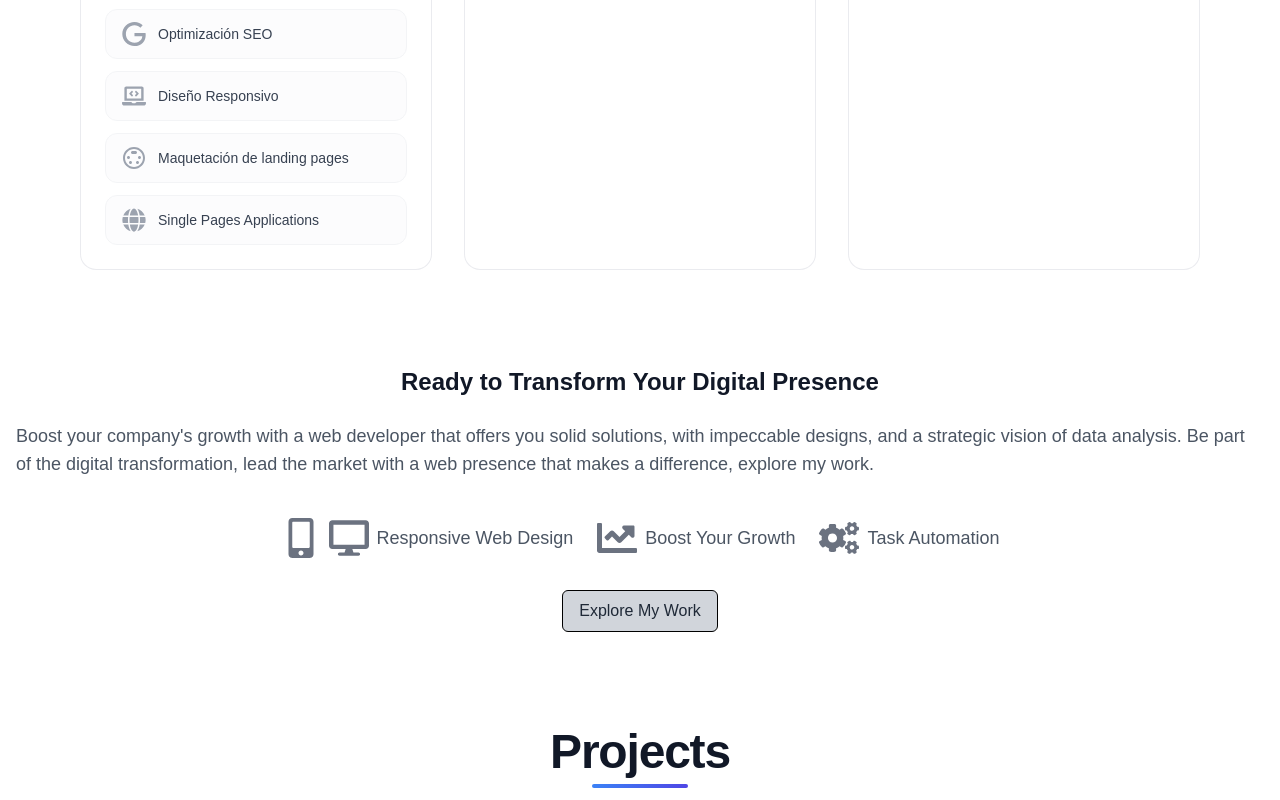
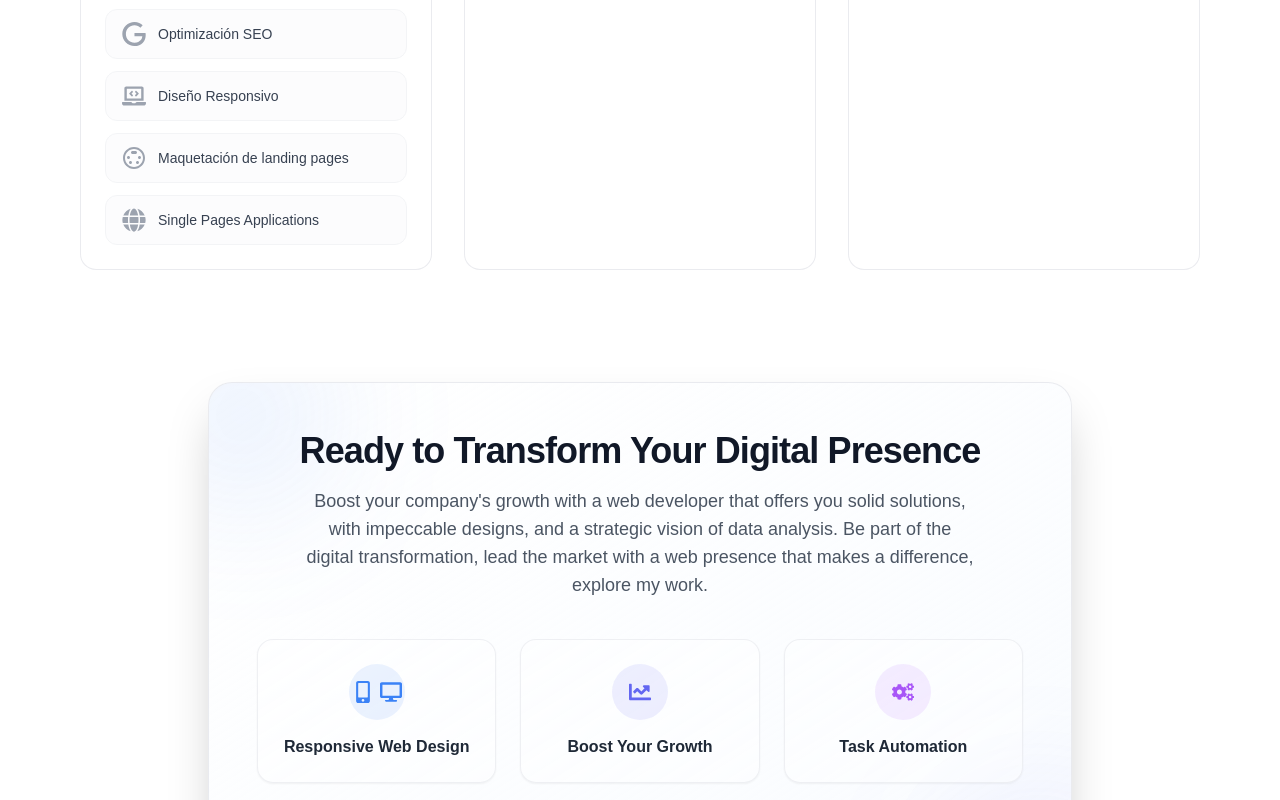
Before and after one commit to jonathanDavid1/porfolio-3.0, a Next.js app: page / in a window 1280 px wide. Shown: the part 2000-2800 px from the top of the page. Built offline with nearby package versions, Linux system fonts and the light colour scheme; no server answers.

Commit message:
editing link in projects and inproving section call to action

```diff
--- a/src/components/Automation.tsx
+++ b/src/components/Automation.tsx
@@ -7,10 +7,16 @@ import { useTheme } from '@/ThemeContext';
 const Automation = () => {
     const { isDarkMode } = useTheme();
     return (
-       <div className="flex items-center space-x-2 transform hover:scale-105 transition-transform duration-300">
-            <FaCogs size={40} className={isDarkMode ? "text-white" : "text-gray-500"}/>
-             <span className={`text-lg ${isDarkMode ? 'text-white' : 'text-gray-600'}`}>
-             <FormattedMessage id="automation.title" defaultMessage="Task Automation" />
+        <div className={`flex flex-col items-center text-center p-6 rounded-2xl border transition-all duration-300 transform hover:-translate-y-1 hover:shadow-lg w-full md:w-64 ${
+            isDarkMode
+                ? 'bg-gray-800/40 border-gray-700/50 text-white hover:border-purple-500/40'
+                : 'bg-white/40 border-gray-200/60 text-gray-800 hover:border-purple-500/30 shadow-sm'
+        }`}>
+            <div className="flex items-center justify-center mb-4 w-14 h-14 rounded-full bg-purple-500/10 dark:bg-purple-500/20 text-purple-500 dark:text-purple-400">
+                <FaCogs size={22} />
+            </div>
+            <span className="font-bold text-base leading-snug">
+                <FormattedMessage id="automation.title" defaultMessage="Task Automation" />
             </span>
         </div>
     );
--- a/src/components/BusinessGrowth.tsx
+++ b/src/components/BusinessGrowth.tsx
@@ -5,12 +5,18 @@ import { FormattedMessage } from 'react-intl';
 import { useTheme } from '@/ThemeContext';
 
 const BusinessGrowth = () => {
-     const { isDarkMode } = useTheme();
+    const { isDarkMode } = useTheme();
     return (
-        <div className="flex items-center space-x-2 transform hover:scale-105 transition-transform duration-300">
-           <FaChartLine size={40} className={isDarkMode ? "text-white" : "text-gray-500"}/>
-           <span className={`text-lg ${isDarkMode ? 'text-white' : 'text-gray-600'}`}>
-             <FormattedMessage id="businessGrowth.title" defaultMessage="Boost Your Growth" />
+        <div className={`flex flex-col items-center text-center p-6 rounded-2xl border transition-all duration-300 transform hover:-translate-y-1 hover:shadow-lg w-full md:w-64 ${
+            isDarkMode
+                ? 'bg-gray-800/40 border-gray-700/50 text-white hover:border-indigo-500/40'
+                : 'bg-white/40 border-gray-200/60 text-gray-800 hover:border-indigo-500/30 shadow-sm'
+        }`}>
+            <div className="flex items-center justify-center mb-4 w-14 h-14 rounded-full bg-indigo-500/10 dark:bg-indigo-500/20 text-indigo-500 dark:text-indigo-400">
+                <FaChartLine size={22} />
+            </div>
+            <span className="font-bold text-base leading-snug">
+                <FormattedMessage id="businessGrowth.title" defaultMessage="Boost Your Growth" />
             </span>
         </div>
     );
--- a/src/components/CallToAction.tsx
+++ b/src/components/CallToAction.tsx
@@ -7,30 +7,47 @@ import { useTheme } from '@/ThemeContext';
 import { FormattedMessage } from 'react-intl';
 
 const CallToAction: React.FC = () => {
-  const { isDarkMode } = useTheme();
+    const { isDarkMode } = useTheme();
 
     return (
-        <section className="my-16 text-center animate-fade-in">
-            <h2 className={`text-2xl font-bold mb-6 ${isDarkMode ? 'text-white' : 'text-gray-900'}`}>
-             <FormattedMessage id="callToAction.title" defaultMessage="Ready to Transform Your Digital Presence"/>
-            </h2>
-            <p className={`text-lg mb-10 text-left ${isDarkMode ? 'text-gray-200' : 'text-gray-600'}`}>
-             <FormattedMessage id="callToAction.description" defaultMessage="Boost your company's growth with a web developer that offers you solid solutions, with impeccable designs, and a strategic vision of data analysis. Be part of the digital transformation, lead the market with a web presence that makes a difference, explore my work."/>
-            </p>
-            <div className="flex flex-col md:flex-row justify-center items-center my-8 gap-6 ">
-              <ResponsiveDesign/>
-              <BusinessGrowth/>
-              <Automation/>
+        <section className="my-20 relative">
+            <div className="max-w-4xl mx-auto px-4">
+                <div
+                    className={`relative overflow-hidden rounded-3xl p-8 md:p-12 border backdrop-blur-md transition-all duration-500 shadow-2xl ${
+                        isDarkMode
+                            ? 'bg-gradient-to-br from-gray-900/90 to-indigo-950/40 border-indigo-500/10 hover:border-indigo-500/20'
+                            : 'bg-gradient-to-br from-white/90 to-blue-50/40 border-gray-200/80 hover:border-blue-500/20'
+                    }`}
+                >
+                    {/* Ambient Glow Effects */}
+                    <div className="absolute -left-16 -top-16 w-48 h-48 bg-blue-500/10 dark:bg-blue-500/20 rounded-full blur-3xl pointer-events-none"></div>
+                    <div className="absolute -right-16 -bottom-16 w-48 h-48 bg-indigo-500/10 dark:bg-indigo-500/20 rounded-full blur-3xl pointer-events-none"></div>
+
+                    <div className="relative z-10 text-center">
+                        <h2 className={`text-3xl md:text-4xl font-extrabold tracking-tight mb-4 transition-colors duration-300 ${isDarkMode ? 'text-white' : 'text-gray-900'}`}>
+                            <FormattedMessage id="callToAction.title" defaultMessage="Ready to Transform Your Digital Presence" />
+                        </h2>
+                        <p className={`text-base md:text-lg mb-10 leading-relaxed max-w-2xl mx-auto transition-colors duration-300 ${isDarkMode ? 'text-gray-300' : 'text-gray-600'}`}>
+                            <FormattedMessage id="callToAction.description" defaultMessage="Boost your company's growth with a web developer that offers you solid solutions, with impeccable designs, and a strategic vision of data analysis. Be part of the digital transformation, lead the market with a web presence that makes a difference, explore my work." />
+                        </p>
+
+                        {/* Feature Cards Grid */}
+                        <div className="flex flex-col sm:flex-row justify-center items-stretch gap-6 mb-10 max-w-3xl mx-auto">
+                            <ResponsiveDesign />
+                            <BusinessGrowth />
+                            <Automation />
+                        </div>
+
+                        {/* CTA Button */}
+                        <a
+                            href="#projects"
+                            className="inline-flex items-center justify-center bg-gradient-to-r from-blue-500 to-indigo-600 hover:from-blue-600 hover:to-indigo-700 text-white font-bold py-3.5 px-8 rounded-xl shadow-lg shadow-blue-500/25 hover:shadow-blue-500/35 hover:scale-105 active:scale-95 transition-all duration-300 transform"
+                        >
+                            <FormattedMessage id="callToAction.button" defaultMessage="Explore My Work" />
+                        </a>
+                    </div>
+                </div>
             </div>
-            <a href="#projects" className={`inline-block py-2 px-4 rounded-md hover:bg-primary-700 transition-colors duration-200 font-medium transform hover:scale-105
-            ${
-                isDarkMode
-                ? 'bg-gray-700 border border-gray-600 text-white hover:bg-gray-600'
-                : 'bg-gray-300 border border-black text-gray-800 hover:bg-gray-400'
-              }
-            `}>
-                <FormattedMessage id="callToAction.button" defaultMessage="Explore My Work"/>
-            </a>
         </section>
     );
 };
--- a/src/components/Projects.tsx
+++ b/src/components/Projects.tsx
@@ -12,7 +12,7 @@ const Projects: React.FC = () => {
             description: "Serendicus is a project created in Next.js where I showcase beautiful places in the area where I live and promote properties for sale.",
             imageUrl: "/serendicus.png",
             projectUrl: "https://serendicus.netlify.app",
-            githubUrl: "https://github.com/jonathanDavid1/my-portafolio",
+            githubUrl: "https://github.com/jonathanDavid1/serendicus-con-next-js",
             technologies: ["Next.js", "Tailwind CSS", "React", "JavaScript", "TypeScript", "GitHub", "Git", "Netlify", "SEO"],
         },
         {
@@ -20,7 +20,7 @@ const Projects: React.FC = () => {
             description: "Pokedex is a webpage created with React.js where you can find all the Pokémon and their characteristics.",
             imageUrl: "/pokedex.png",
             projectUrl: "https://pokedexwithreactandredux.netlify.app/pokedex",
-            githubUrl: "https://github.com/jonathanDavid1/mi-aplicacion-de-tareas",
+            githubUrl: "https://github.com/jonathanDavid1/pokedex",
             technologies: ["React", "Node.js", "MongoDB", "Express"],
         },
         {
@@ -28,7 +28,7 @@ const Projects: React.FC = () => {
             description: "An ecommerce created with Vanilla JS where you can purchase a wide variety of shirts.",
             imageUrl: "/ecommerce.png",
             projectUrl: "https://carrito-de-compras-colombia.netlify.app/#",
-            githubUrl: "https://github.com/jonathanDavid1/mi-web-ecommerce",
+            githubUrl: "https://github.com/jonathanDavid1/Carrito-De-Compras",
             technologies: ["Next.js", "Tailwind CSS", "React", "Strapi"],
         },
         {
--- a/src/components/ResponsiveDesign.tsx
+++ b/src/components/ResponsiveDesign.tsx
@@ -7,11 +7,17 @@ import { useTheme } from '@/ThemeContext';
 const ResponsiveDesign = () => {
     const { isDarkMode } = useTheme();
     return (
-        <div className="flex items-center space-x-2 transform hover:scale-105 transition-transform duration-300">
-            <FaMobileAlt size={40} className={ isDarkMode ? "text-white" : "text-gray-500"}/>
-           <FaDesktop size={40} className={isDarkMode ? "text-white" : "text-gray-500"}/>
-             <span className={`text-lg ${isDarkMode ? 'text-white' : 'text-gray-600'}`}>
-              <FormattedMessage id="responsiveDesign.title" defaultMessage="Responsive Web Design" />
+        <div className={`flex flex-col items-center text-center p-6 rounded-2xl border transition-all duration-300 transform hover:-translate-y-1 hover:shadow-lg w-full md:w-64 ${
+            isDarkMode
+                ? 'bg-gray-800/40 border-gray-700/50 text-white hover:border-blue-500/40'
+                : 'bg-white/40 border-gray-200/60 text-gray-800 hover:border-blue-500/30 shadow-sm'
+        }`}>
+            <div className="flex items-center justify-center gap-1.5 mb-4 w-14 h-14 rounded-full bg-blue-500/10 dark:bg-blue-500/20 text-blue-500 dark:text-blue-400">
+                <FaMobileAlt size={22} />
+                <FaDesktop size={22} />
+            </div>
+            <span className="font-bold text-base leading-snug">
+                <FormattedMessage id="responsiveDesign.title" defaultMessage="Responsive Web Design" />
             </span>
         </div>
     );
```
